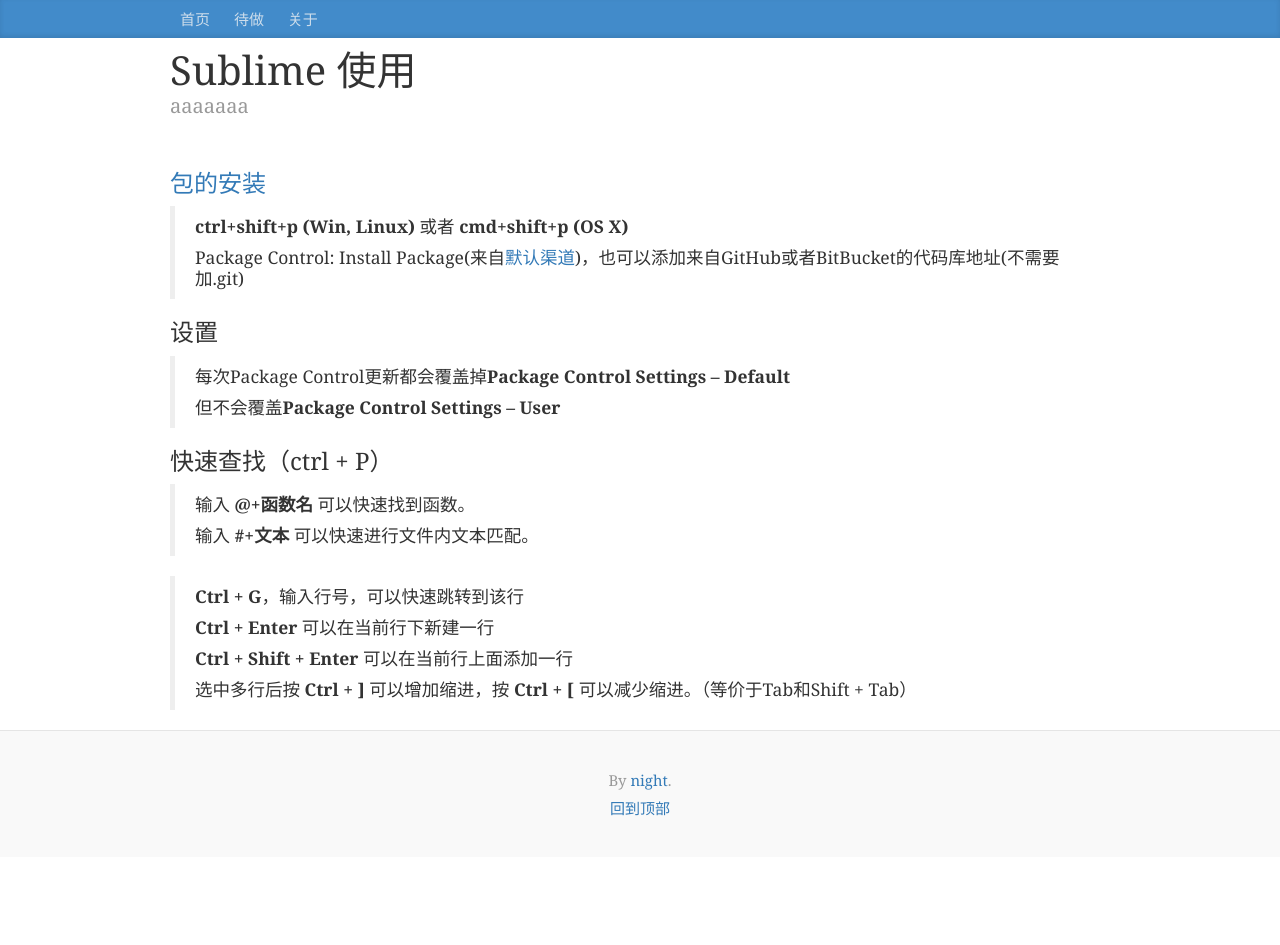
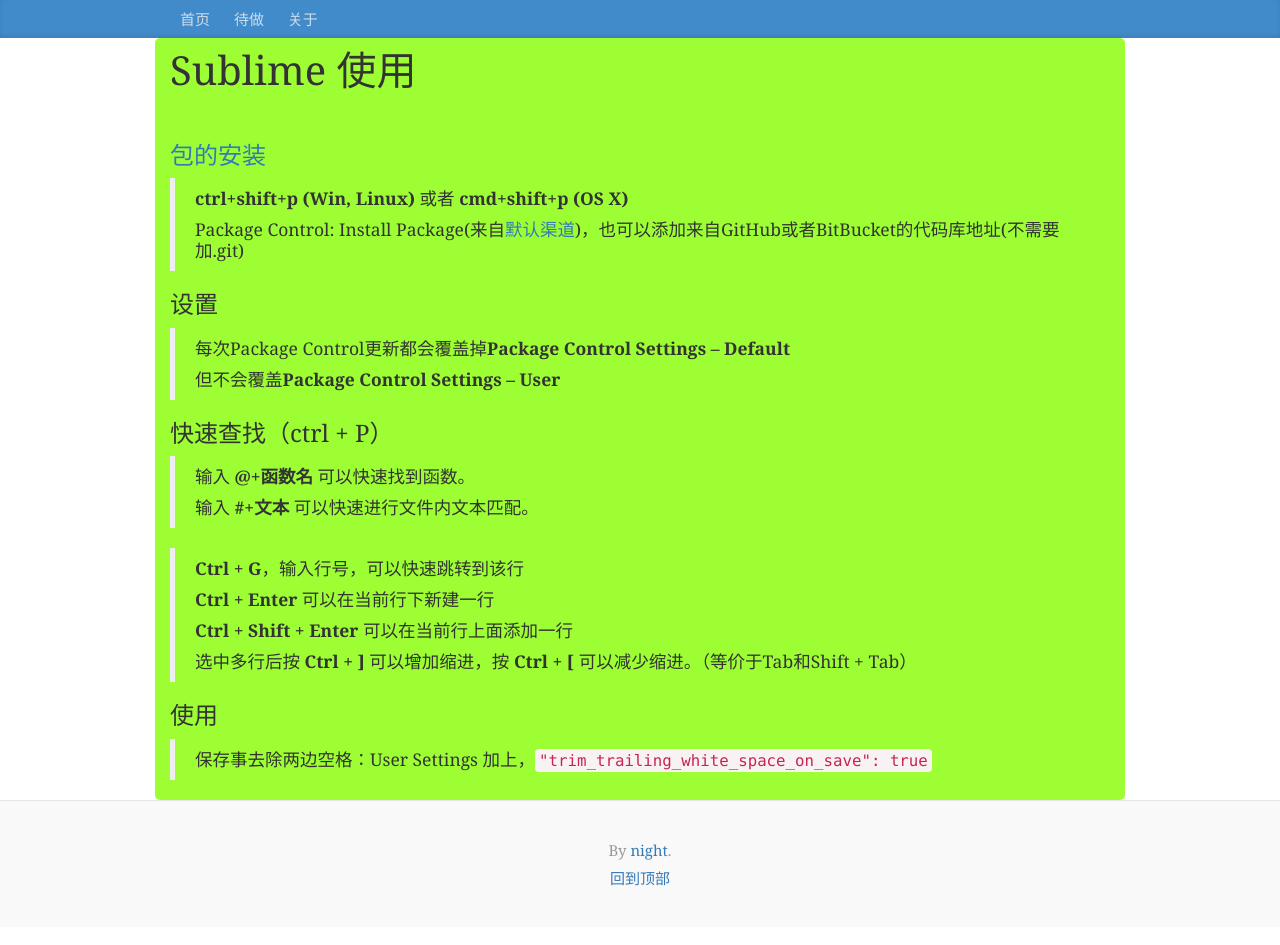
Before and after one commit to night1008/night1008.github.io, a Jekyll site: the page built from _posts/2016-10-16-sublime-usage.md, in a window 1280 px wide. Built offline with Jekyll 4.4.1, drawn with Linux system fonts in a browser that asks for light colours; before the commit the page ends 900 px from its top, so only the background shows below that.

Commit message:
update css

````diff
--- a/_layouts/default.html
+++ b/_layouts/default.html
@@ -25,7 +25,7 @@
                 </nav>
             </div>
         </div>
-        <div class="container" style="min-height:480px;">
+        <div class="container blog-container">
             {% if page.show_header %}
             <div class="row">
                 <div class="col-md-12">
--- a/_posts/2016-10-16-sublime-usage.md
+++ b/_posts/2016-10-16-sublime-usage.md
@@ -1,7 +1,7 @@
 ---
 layout: default
 title: Sublime 使用
-description: aaaaaaa
+description: ''
 show_header: true
 ---
 
@@ -30,3 +30,6 @@
 > **Ctrl + Shift + Enter** 可以在当前行上面添加一行
 >
 > 选中多行后按 **Ctrl + ]** 可以增加缩进，按 **Ctrl + [** 可以减少缩进。（等价于Tab和Shift + Tab）
+
+### 使用
+> 保存事去除两边空格：User Settings 加上，```"trim_trailing_white_space_on_save": true```
````
